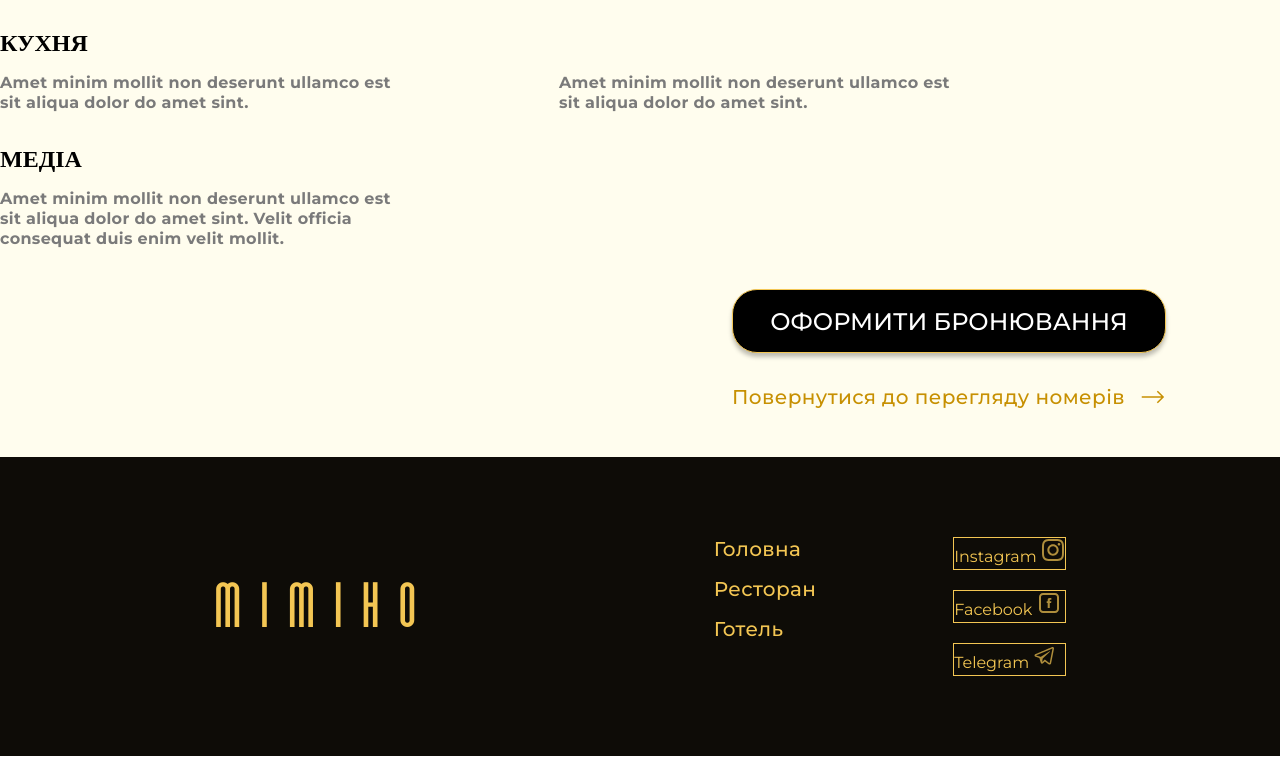
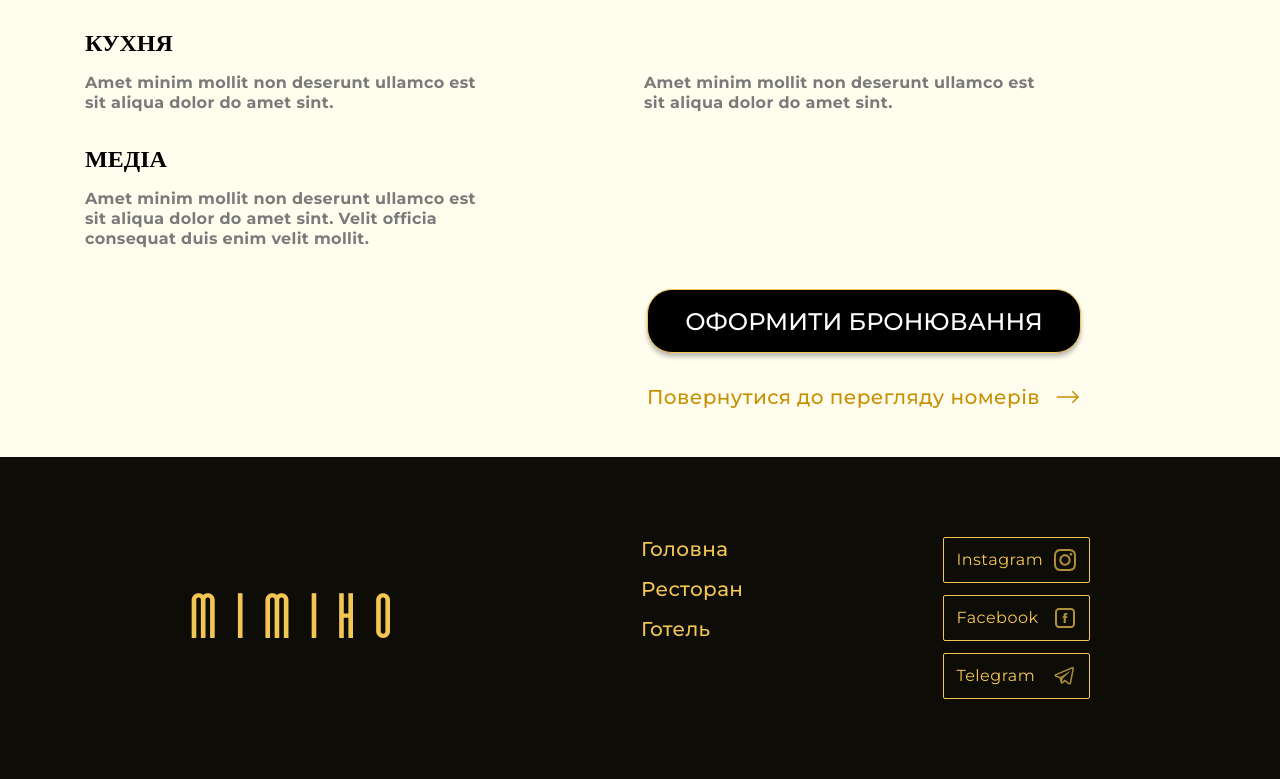
Before and after one commit to savchenkolex/mimino-group-21, a website built with Vite: page src/room-page.html in a window 1280 px wide. Shown: the part 1292-2071 px from the top of the page. Before the commit the page ends 2048 px from the top, so only its background shows below. Built offline with nearby package versions, Linux system fonts and the light colour scheme; a web font is replaced by a local one.

Commit message:
footer final

```diff
--- a/src/css/footer.css
+++ b/src/css/footer.css
@@ -5,7 +5,9 @@
 .footer-container {
   display: flex;
   flex-wrap: wrap;
-  padding: 40px 26px;
+  justify-content: center;
+  gap: 85px;
+  padding: 40px 0px;
 }
 
 .footer-logo-box {
@@ -17,6 +19,15 @@
 
 .footer-logo-box .logo-text {
   font-size: 40px;
+}
+
+.footer-logo-box .logo-link {
+  transition: color var(--timing-function);
+}
+
+.footer-logo-box .logo-link:hover,
+.footer-logo-box .logo-link:focus {
+  color: var(--brown);
 }
 
 .footer-links-box {
@@ -44,31 +55,36 @@
   letter-spacing: 0.02em;
   display: block;
   cursor: pointer;
+  transition: color var(--timing-function);
+}
 
+.navigation-link:hover,
+.navigation-link:focus {
+  color: var(--brown);
 }
 
 .footer-soc-link {
   border: none;
+  fill: var(--akzent-yellow);
+  transition: background-color var(--timing-function),
+              color var(--timing-function)
+              fill var(--timing-function);
+}
+
+.footer-soc-link:hover,
+.footer-soc-link:focus {
+  fill: var(--brown);
 }
 
 .footer-soc-name {
   display: none;
 }
 
-.icon-footer {
-  fill: var(--akzent-yellow);
-}
-
-
-@media screen and (min-width: 414px) {
-
-
-}
 
 @media screen and (min-width: 1024px) {
   .footer-container {
-   padding: 80px 75px;
-   justify-content: space-around;
+   padding: 80px 0px;
+   gap: 164px;
   }
 
   .footer-links-box {
@@ -87,29 +103,45 @@
 
   .footer-social-list {
     flex-direction: column;
+    gap: 12px;
   }
 
   .footer-soc-link {
-    display: block;
+    padding: 10px 12px;
     border: 0.5px solid var(--akzent-yellow);
+    border-radius: 2px;
 
+    display: flex;
+    gap: 10px;
+    align-items: center;
+    justify-content: space-between;
+  }
+
+  .footer-soc-link:hover,
+  .footer-soc-link:focus {
+  background-color: var(--akzent-yellow);
+  color: var(--color-footer);
+  fill: var(--color-footer);
   }
 
   .footer-soc-name {
-    display: unset;
     font-family: "Montserrat Regular";
+    font-size: 16px;
+    line-height: 1.25;
+    letter-spacing: 0.03em;
 
+    display: block;
   }
-
-
-
 
 }
 
 @media screen and (min-width: 1280px) {
-  .foooter-container {
-
+  .footer-container {
+    gap: 230px;
   }
 
+  .footer-links-box {
+    gap: 200px
+  }
 
 }
--- a/src/css/hotel-details.css
+++ b/src/css/hotel-details.css
@@ -165,10 +165,10 @@
 /* TABLET */
 
 @media screen and (min-width: 1024px) {
-  .container {
+  /* .container {
     width: 100%;
-    margin: 0;
-  }
+
+  } */
   .container-hotel-details {
     flex-direction: row;
   }
@@ -303,10 +303,10 @@
 /* DESCTOP */
 
 @media screen and (min-width: 1280px) {
-  .container {
+  /* .container {
     width: 1280px;
     padding: 0;
-  }
+  } */
 
   .container-hotel-details {
     display: flex;
--- a/src/partials/footer.html
+++ b/src/partials/footer.html
@@ -22,7 +22,7 @@
                   <a href="https://www.instagram.com/"
                   class="footer-soc-link"
                   target="_blank"><span class="footer-soc-name">Instagram</span>
-                      <svg width="24" height="24" class="icon-footer">
+                      <svg width="24" height="24">
                           <use href="./img/icons.svg#akar-icons_instagram-fill"></use>
                       </svg>
                   </a>
@@ -30,7 +30,7 @@
               <li class="social-item">
                   <a href="https://www.facebook.com/" class="footer-soc-link" target="_blank">
                       <span class="footer-soc-name">Facebook</span>
-                      <svg width="24" height="24" class="icon-footer">
+                      <svg width="24" height="24">
                           <use href="./img/icons.svg#jam_facebook-square"></use>
                       </svg>
                   </a>
@@ -38,7 +38,7 @@
               <li class="social-item">
                   <a href="https://web.telegram.org/z/" class="footer-soc-link" target="_blank">
                     <span class="footer-soc-name">Telegram</span>
-                      <svg width="24" height="24" class="icon-footer">
+                      <svg width="24" height="24">
                           <use href="./img/icons.svg#la_telegram-plane"></use>
                       </svg>
                   </a>
```
